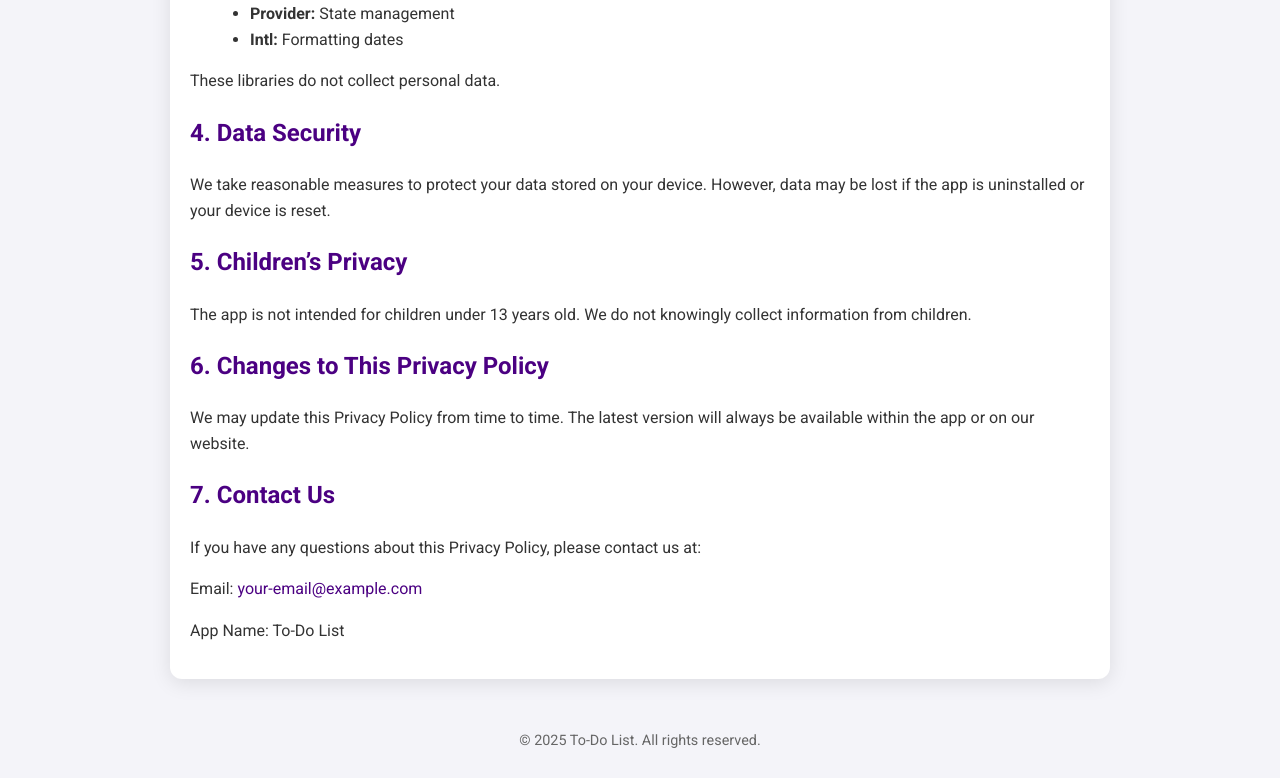
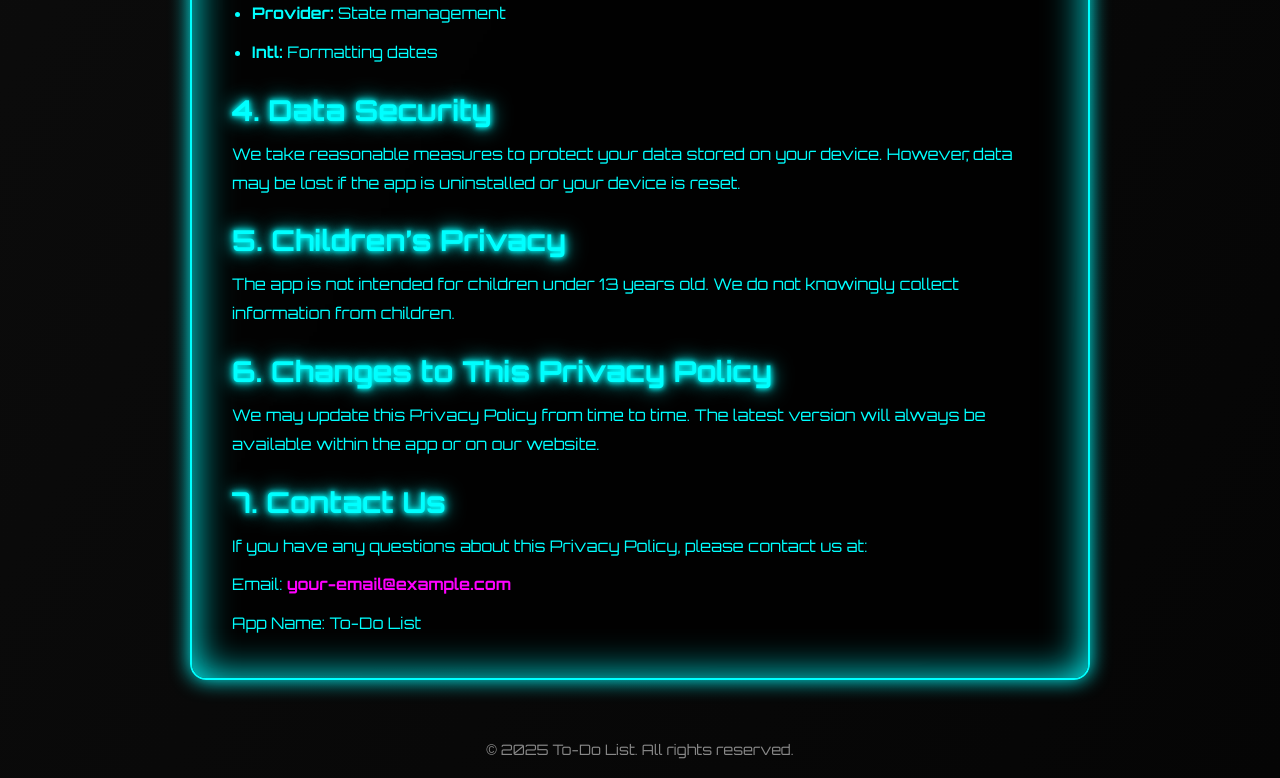
Before and after one commit to 01Nimantha/Todo-List-Privacy-Policy, a plain HTML site: page index.html in a window 1280 px wide. Shown: the part 886-1664 px from the top of the page. Before the commit the page ends 1639 px from the top, so only its background shows below. Drawn offline with Linux system fonts and the light colour scheme.

Commit message:
Update index.html

```diff
--- a/index.html
+++ b/index.html
@@ -4,58 +4,108 @@
   <meta charset="UTF-8">
   <meta name="viewport" content="width=device-width, initial-scale=1.0">
   <title>Privacy Policy - To-Do List</title>
-  <link href="https://fonts.googleapis.com/css2?family=Roboto:wght@400;700&display=swap" rel="stylesheet">
+  <link href="https://fonts.googleapis.com/css2?family=Orbitron:wght@400;700&display=swap" rel="stylesheet">
   <style>
+    /* Reset & Body */
+    * { margin: 0; padding: 0; box-sizing: border-box; }
     body {
-      font-family: 'Roboto', sans-serif;
-      background-color: #f4f4f9;
-      color: #333;
-      margin: 0;
-      padding: 0;
-      line-height: 1.6;
+      font-family: 'Orbitron', sans-serif;
+      background: linear-gradient(120deg, #0d0d0d, #050505);
+      color: #00ffff;
+      overflow-x: hidden;
+      min-height: 100vh;
     }
+
+    /* Background Lines Effect */
+    body::before {
+      content: '';
+      position: fixed;
+      top: 0; left: 0;
+      width: 100%; height: 100%;
+      background: repeating-linear-gradient(0deg, rgba(0,255,255,0.05) 0 1px, transparent 1px 2px),
+                  repeating-linear-gradient(90deg, rgba(0,255,255,0.05) 0 1px, transparent 1px 2px);
+      z-index: -1;
+      animation: moveLines 20s linear infinite;
+    }
+    @keyframes moveLines { 0% { background-position: 0 0, 0 0; } 100% { background-position: 200px 200px, 200px 200px; } }
+
+    /* Container */
     .container {
       max-width: 900px;
-      margin: 50px auto;
-      padding: 20px;
-      background-color: #fff;
-      border-radius: 12px;
-      box-shadow: 0 4px 20px rgba(0,0,0,0.1);
+      margin: 60px auto;
+      padding: 30px 40px;
+      background: rgba(0,0,0,0.8);
+      border: 2px solid #00ffff;
+      border-radius: 16px;
+      box-shadow: 0 0 20px #00ffff, 0 0 40px #00ffff inset;
+      backdrop-filter: blur(10px);
     }
-    h1, h2 {
-      color: #4B0082;
-    }
+
     h1 {
       text-align: center;
-      margin-bottom: 30px;
+      font-size: 3rem;
+      margin-bottom: 20px;
+      color: #00ffff;
+      text-shadow: 0 0 5px #00ffff, 0 0 10px #00ffff, 0 0 20px #0ff, 0 0 40px #0ff;
     }
+
+    h2 {
+      font-size: 1.8rem;
+      margin-top: 25px;
+      margin-bottom: 12px;
+      color: #0ff;
+      text-shadow: 0 0 5px #0ff;
+    }
+
+    p, li {
+      font-size: 1rem;
+      line-height: 1.8;
+      margin-bottom: 10px;
+      color: #00ffff;
+    }
+
+    ul { margin-left: 20px; }
+
     a {
-      color: #4B0082;
+      color: #ff00ff;
       text-decoration: none;
+      font-weight: bold;
+      transition: 0.3s;
     }
-    a:hover {
-      text-decoration: underline;
-    }
-    ul {
-      margin-left: 20px;
-    }
+    a:hover { text-shadow: 0 0 10px #ff00ff, 0 0 20px #ff00ff; }
+
+    /* Footer */
     footer {
       text-align: center;
-      margin-top: 40px;
+      margin-top: 50px;
+      padding-bottom: 20px;
       font-size: 0.9rem;
-      color: #666;
+      color: #888;
+    }
+
+    /* Neon Glowing Effect */
+    .glow {
+      text-shadow: 0 0 5px #0ff, 0 0 10px #0ff, 0 0 20px #0ff;
+    }
+
+    /* Responsive */
+    @media (max-width: 600px) {
+      .container { padding: 20px; }
+      h1 { font-size: 2.2rem; }
+      h2 { font-size: 1.4rem; }
+      p, li { font-size: 0.95rem; }
     }
   </style>
 </head>
 <body>
   <div class="container">
-    <h1>Privacy Policy</h1>
+    <h1 class="glow">Privacy Policy</h1>
 
-    <p>Effective Date: September 21, 2025</p>
+    <p>Effective Date: <span class="glow">September 21, 2025</span></p>
 
     <p>Your privacy is important to us. This Privacy Policy explains how the <strong>To-Do List</strong> app ("we", "our", or "app") collects, uses, and protects your information.</p>
 
-    <h2>1. Information We Collect</h2>
+    <h2 class="glow">1. Information We Collect</h2>
     <p>The app does not collect personal information such as your name, email, or location. We only store the tasks you create:</p>
     <ul>
       <li>Task title</li>
@@ -64,8 +114,7 @@
     </ul>
     <p>All data is stored locally on your device using Hive.</p>
 
-    <h2>2. How We Use Your Information</h2>
-    <p>We use your task information solely to:</p>
+    <h2 class="glow">2. How We Use Your Information</h2>
     <ul>
       <li>Display your tasks in the app</li>
       <li>Track completed tasks</li>
@@ -73,25 +122,23 @@
     </ul>
     <p>Your data is not shared, sold, or transmitted to third parties.</p>
 
-    <h2>3. Third-Party Services</h2>
-    <p>The app uses the following libraries:</p>
+    <h2 class="glow">3. Third-Party Services</h2>
     <ul>
       <li><strong>Hive & Hive Flutter:</strong> Local data storage</li>
       <li><strong>Provider:</strong> State management</li>
       <li><strong>Intl:</strong> Formatting dates</li>
     </ul>
-    <p>These libraries do not collect personal data.</p>
 
-    <h2>4. Data Security</h2>
+    <h2 class="glow">4. Data Security</h2>
     <p>We take reasonable measures to protect your data stored on your device. However, data may be lost if the app is uninstalled or your device is reset.</p>
 
-    <h2>5. Children’s Privacy</h2>
+    <h2 class="glow">5. Children’s Privacy</h2>
     <p>The app is not intended for children under 13 years old. We do not knowingly collect information from children.</p>
 
-    <h2>6. Changes to This Privacy Policy</h2>
+    <h2 class="glow">6. Changes to This Privacy Policy</h2>
     <p>We may update this Privacy Policy from time to time. The latest version will always be available within the app or on our website.</p>
 
-    <h2>7. Contact Us</h2>
+    <h2 class="glow">7. Contact Us</h2>
     <p>If you have any questions about this Privacy Policy, please contact us at:</p>
     <p>Email: <a href="mailto:your-email@example.com">your-email@example.com</a></p>
     <p>App Name: To-Do List</p>
```
